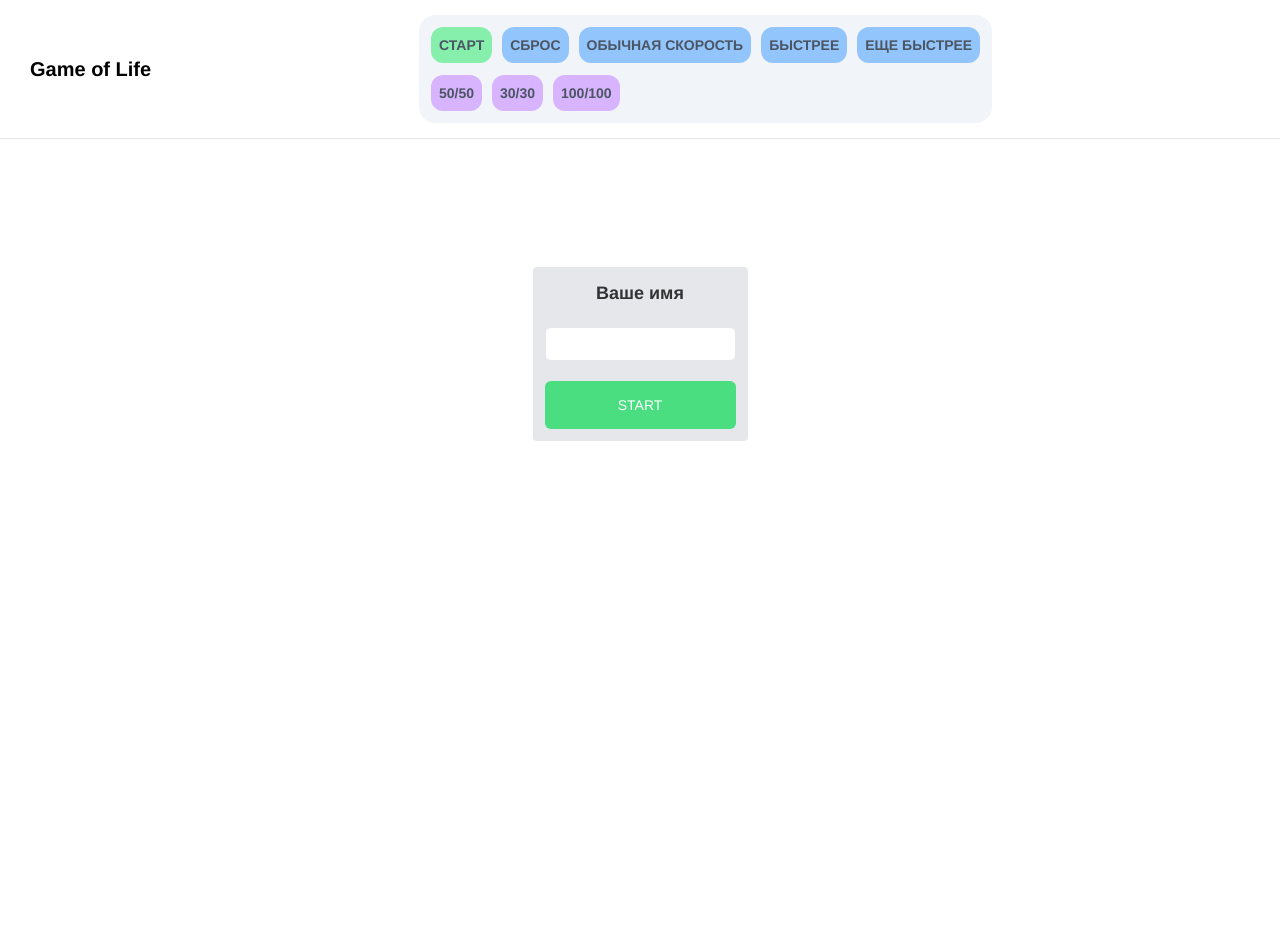
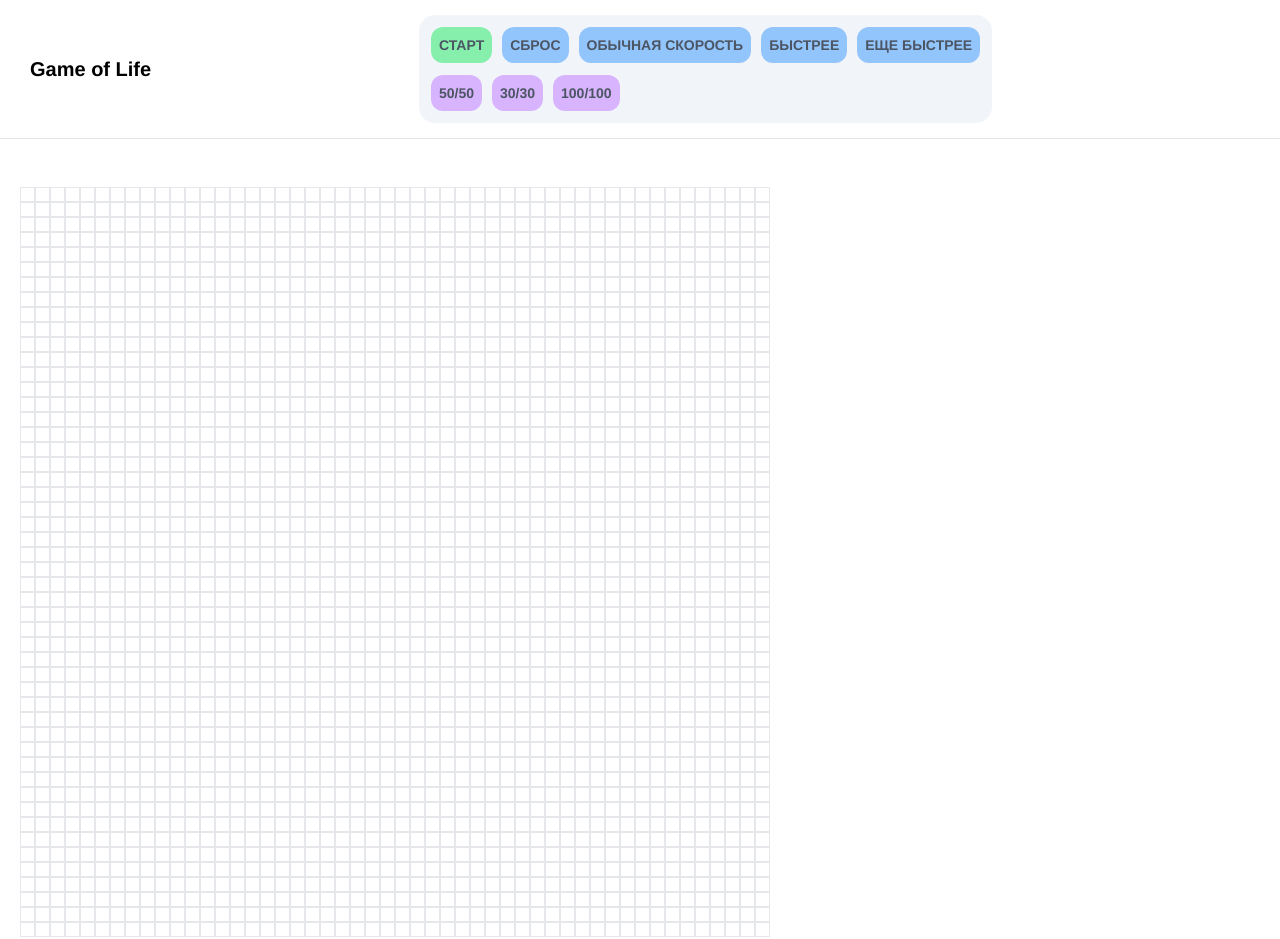
Before and after one commit to RomanParaskiva/new-l, a React (Create React App) app: page / in a window 1280 px wide. Built offline with nearby package versions, Linux system fonts and the light colour scheme.

Commit message:
add gh actoin node build and tests

```diff
--- a/src/components/Page/Page.tsx
+++ b/src/components/Page/Page.tsx
@@ -2,7 +2,7 @@ import React from "react";
 
 import { Header } from "../Header/Header";
 import { Field } from "../Field/Field";
-import { LoginForm } from "../LoginForm/LoginForm";
+// import { LoginForm } from "../LoginForm/LoginForm";
 import "./page.css";
 
 export const Page: React.FC = () => {
@@ -11,8 +11,8 @@ export const Page: React.FC = () => {
       <Header />
 
       <section className="h-full">
-        {/* <Field /> */}
-        <LoginForm />
+        <Field />
+        {/* <LoginForm /> */}
       </section>
     </div>
   );
```
